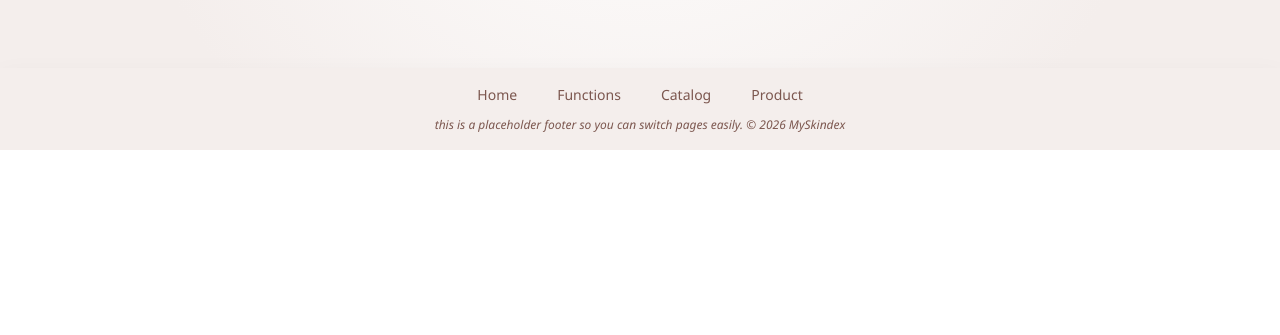
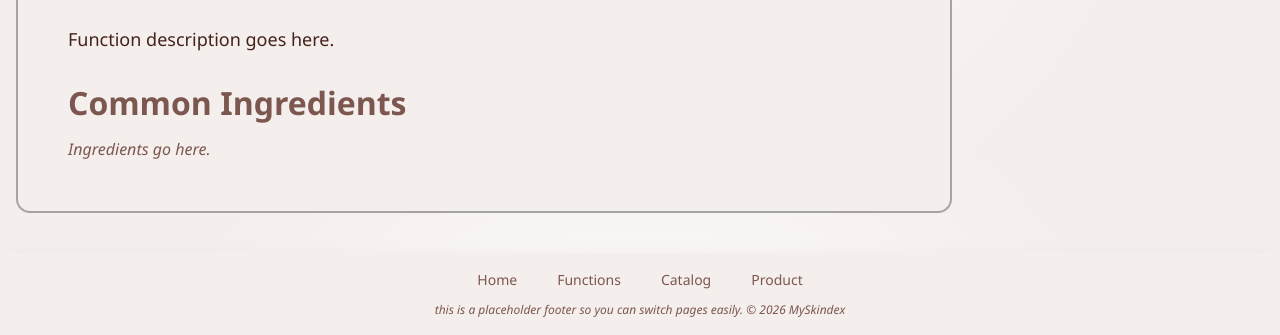
Before and after one commit to michelle-tanner/CS422-Project, a plain HTML site: page pages/functions.html in a window 1280 px wide. Shown: the part 650-985 px from the top of the page. Before the commit the page ends 800 px from the top, so only its background shows below. Drawn offline with nearby package versions, Linux system fonts and the light colour scheme.

Commit message:
style dropdown + pills

```diff
--- a/components/dropdown.js
+++ b/components/dropdown.js
@@ -11,6 +11,10 @@
 //
 // These attributes are filled in from the data we retrieve.
 
+// TEMPORARY: set to true to keep every dropdown open (for testing/styling).
+// Set back to false (or delete it and its two uses) when done.
+const ALWAYS_OPEN_DROPDOWN = true;
+
 class MyDropdown extends HTMLElement {
   // The attributes this element uses (the dynamic data)
   static get observedAttributes() {
@@ -23,6 +27,7 @@ class MyDropdown extends HTMLElement {
     this.addEventListener("click", (event) => {
       const toggle = event.target.closest(".dropdown-toggle");
       if (!toggle) return;
+      if (ALWAYS_OPEN_DROPDOWN) return; // TEMPORARY: can't close while testing
 
       const content = this.querySelector(".dropdown-content");
       const isOpen = !content.hidden;
@@ -42,6 +47,7 @@ class MyDropdown extends HTMLElement {
     const label = this.getAttribute("function-label") || "Function name";
     const description = this.getAttribute("description") || "Function description goes here.";
     const ingredients = parseIngredients(this.getAttribute("ingredients"));
+    if (ALWAYS_OPEN_DROPDOWN) this.classList.add("is-open"); // TEMPORARY: start open while testing
     const isOpen = this.classList.contains("is-open"); // keep it open if it was open
 
     this.style.setProperty("--dropdown-color", color);
@@ -101,19 +107,17 @@ class MyDropdown extends HTMLElement {
           text-box: trim-both cap alphabetic;
         }
 
-        /* arrow: a box clipped into a down-pointing triangle with sharp corners.
-           Sized in em, so it scales with the label's font size. */
         function-dropdown .dropdown-toggle .arrow {
-          flex-shrink: 0; /* don't get squished by a long label */
+          flex-shrink: 0;
           width: 1.3em;
           height: 0.8em;
-          clip-path: polygon(0 0, 100% 0, 50% 100%); /* top-left, top-right, bottom-middle */
-          background-color: currentColor; /* same color as the label text */
-          transition: transform 0.2s; /* arrow flips when opened */
+          clip-path: polygon(0 0, 100% 0, 50% 100%);
+          background-color: currentColor;
+          transition: transform 0.2s;
         }
 
         function-dropdown.is-open .dropdown-toggle {
-          border-radius: var(--radius-lg) var(--radius-lg) 0 0; /* flat bottom so it joins the opened area */
+          border-radius: var(--radius-lg) var(--radius-lg) 0 0;
         }
 
         function-dropdown.is-open .dropdown-toggle .arrow {
@@ -125,7 +129,7 @@ class MyDropdown extends HTMLElement {
           padding: 25px 50px;
           border: 2px solid var(--dropdown-color);
           border-top: none;
-          border-radius: 0 0 var(--radius-md) var(--radius-md); /* bottom corners md */
+          border-radius: 0 0 var(--radius-md) var(--radius-md);
           background-color: var(--color-bg);
         }
 
@@ -133,18 +137,18 @@ class MyDropdown extends HTMLElement {
           display: none;
         }
 
-        function-dropdown .dropdown-content p {
-          margin: 0 0 var(--space-sm);
+        function-dropdown .description {
+            font-size: var(--font-size-lg);
         }
 
-        /* space between the description and "Common Ingredients" */
-        function-dropdown .description {
-          padding-bottom: 20px;
+        /* space between description and "Common Ingredients" */
+        function-dropdown .dropdown-content p {
+            margin: 0 0 var(--space-lg);
         }
 
-        /* "Common Ingredients" text above the pills */
+        /* "Common Ingredients" */
         function-dropdown .ingredients-heading {
-          margin: var(--space-md) 0 var(--space-sm);
+          margin: 0 0 var(--space-sm);
           font-size: var(--font-size-2xl);
           color: var(--color-text-muted);
         }
@@ -152,8 +156,8 @@ class MyDropdown extends HTMLElement {
         /* row of ingredient pills */
         function-dropdown .ingredients {
           display: flex;
-          flex-wrap: wrap; /* pills move to the next line when they run out of room */
-          gap: var(--space-sm);
+          flex-wrap: wrap;
+          gap: var(--space-md);
         }
 
         function-dropdown .placeholder {
--- a/components/pill.js
+++ b/components/pill.js
@@ -23,14 +23,17 @@ class IngredientPill extends HTMLElement {
         ingredient-pill {
           display: inline-flex;
           align-items: center;
-          padding: var(--space-xs) var(--space-md);
-          border-radius: var(--radius-pill); /* fully rounded ends */
-          background-color: var(--color-accent-pill); /* every pill is the same color */
+          padding: var(--space-sm) var(--space-lg);
+          border-radius: var(--radius-pill);
+          background-color: var(--color-accent-pill);
+          box-shadow: inset 0 0 4px rgba(0, 0, 0, 0.10); /* inner shadow: no offset, 4px blur, 25% black */
           color: var(--color-text);
           font-family: var(--font-base);
-          font-size: var(--font-size-sm);
+          font-size: var(--font-size-base);
           font-weight: 600;
-          white-space: nowrap; /* keep the name on one line */
+          line-height: 1; /* no extra space above/below the text (body's 1.6 line-height added some) */
+          margin: 0;
+          white-space: nowrap;
         }
       `;
       document.head.appendChild(style);
--- a/index.css
+++ b/index.css
@@ -74,6 +74,7 @@
   /* ---- Typography ---- */
   --font-base: "Segoe UI", -apple-system, BlinkMacSystemFont, Helvetica, Arial, sans-serif;
   --font-size-base: 16px;
+  --font-size-xs: 0.75rem;
   --font-size-sm: 0.875rem;
   --font-size-lg: 1.125rem;
   --font-size-xl: 1.5rem;
```
